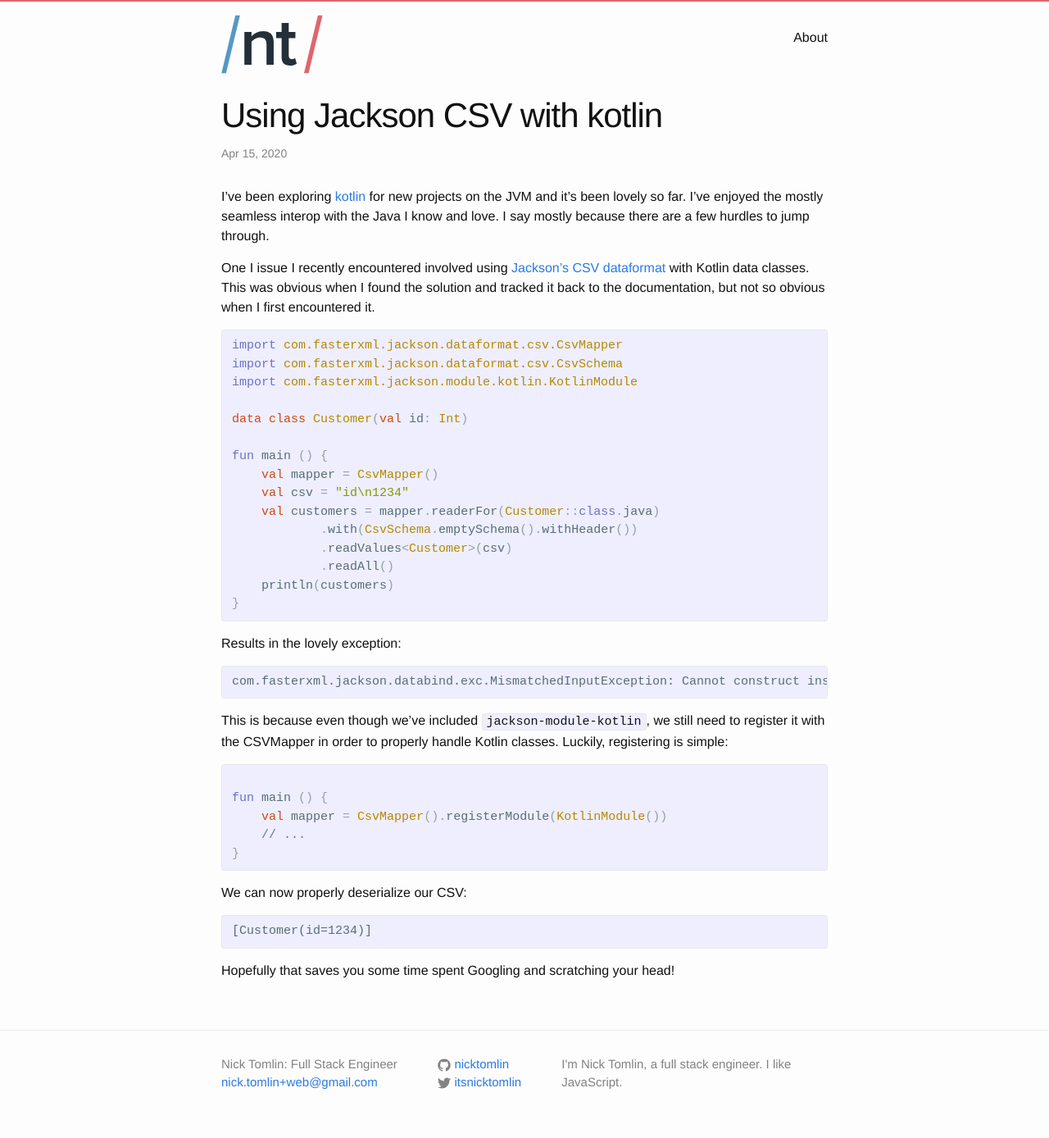
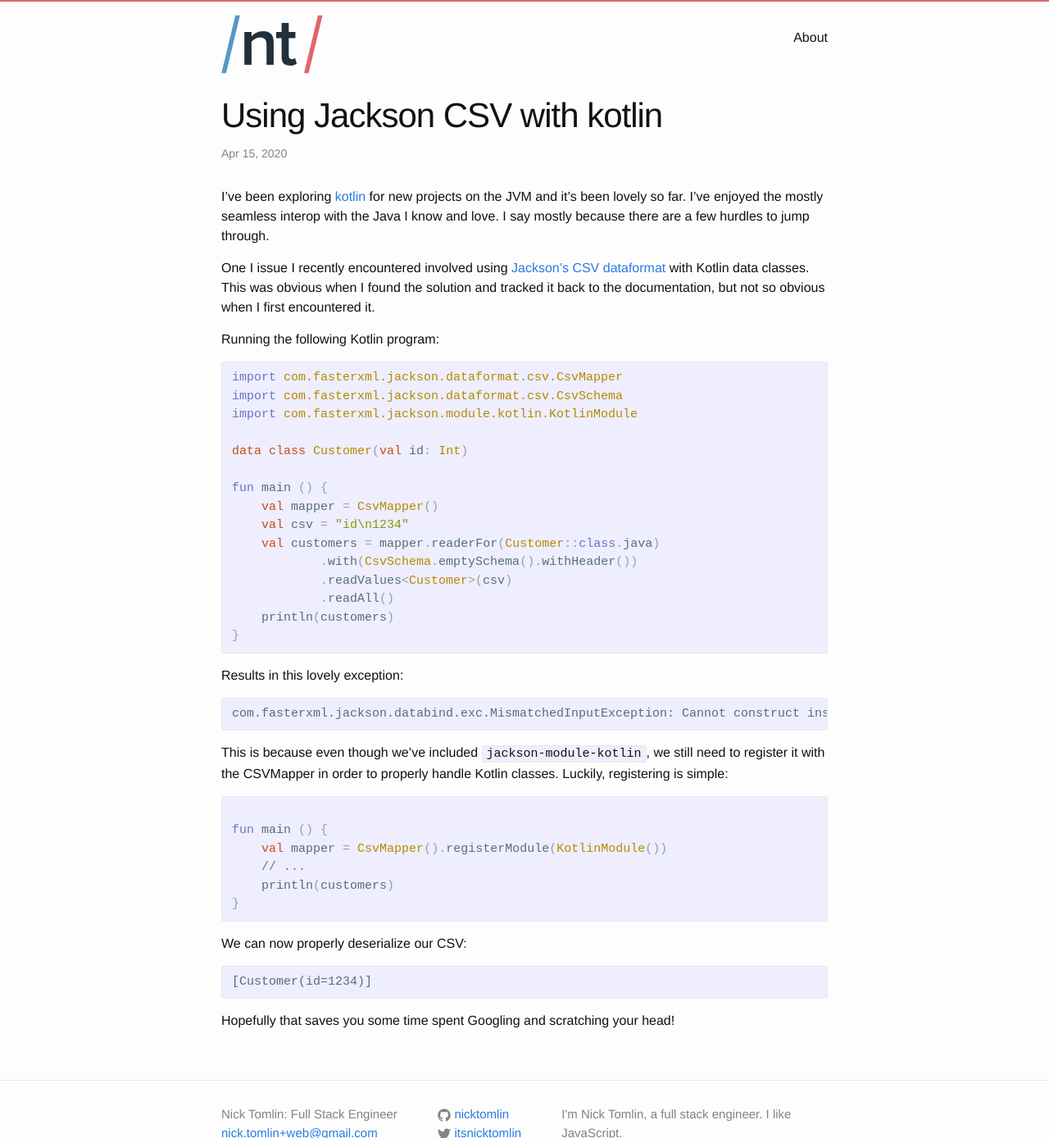
Before and after one commit to NickTomlin/nicktomlin.github.io, a Jekyll site: the page built from _posts/2020-04-15-using-jackson-csv-with-kotlin.md, in a window 1280 px wide and 1400 px high, cut to the strip 0-1388 px from the top of the window. Shown: the whole strip at 82% size. Built offline with Jekyll 4.4.1, drawn with Linux system fonts in a browser that asks for light colours; comment, search, counter and statistics services are not loaded.

Commit message:
chore: Formatting

````diff
--- a/_posts/2020-04-15-using-jackson-csv-with-kotlin.md
+++ b/_posts/2020-04-15-using-jackson-csv-with-kotlin.md
@@ -7,6 +7,8 @@ date: 2020-04-15 10:38 -0700
 I've been exploring [kotlin](https://kotlinlang.org/) for new projects on the JVM and it's been lovely so far. I've enjoyed the mostly seamless interop with the Java I know and love. I say mostly because there are a few hurdles to jump through.
 
 One I issue I recently encountered involved using [Jackson's CSV dataformat](https://github.com/FasterXML/jackson-dataformats-text/tree/master/csv) with Kotlin data classes. This was obvious when I found the solution and tracked it back to the documentation, but not so obvious when I first encountered it.
+
+Running the following Kotlin program:
 
 ```kotlin
 import com.fasterxml.jackson.dataformat.csv.CsvMapper
@@ -26,7 +28,7 @@ fun main () {
 }
 ```
 
-Results in the lovely exception:
+Results in this lovely exception:
 
 ```
 com.fasterxml.jackson.databind.exc.MismatchedInputException: Cannot construct instance of `Line_2$Customer` (although at least one Creator exists): cannot deserialize from Object value (no delegate- or property-based Creator)
@@ -39,6 +41,7 @@ This is because even though we've included `jackson-module-kotlin`, we still nee
 fun main () {
     val mapper = CsvMapper().registerModule(KotlinModule())
     // ...
+    println(customers)
 }
 ```
 
````
